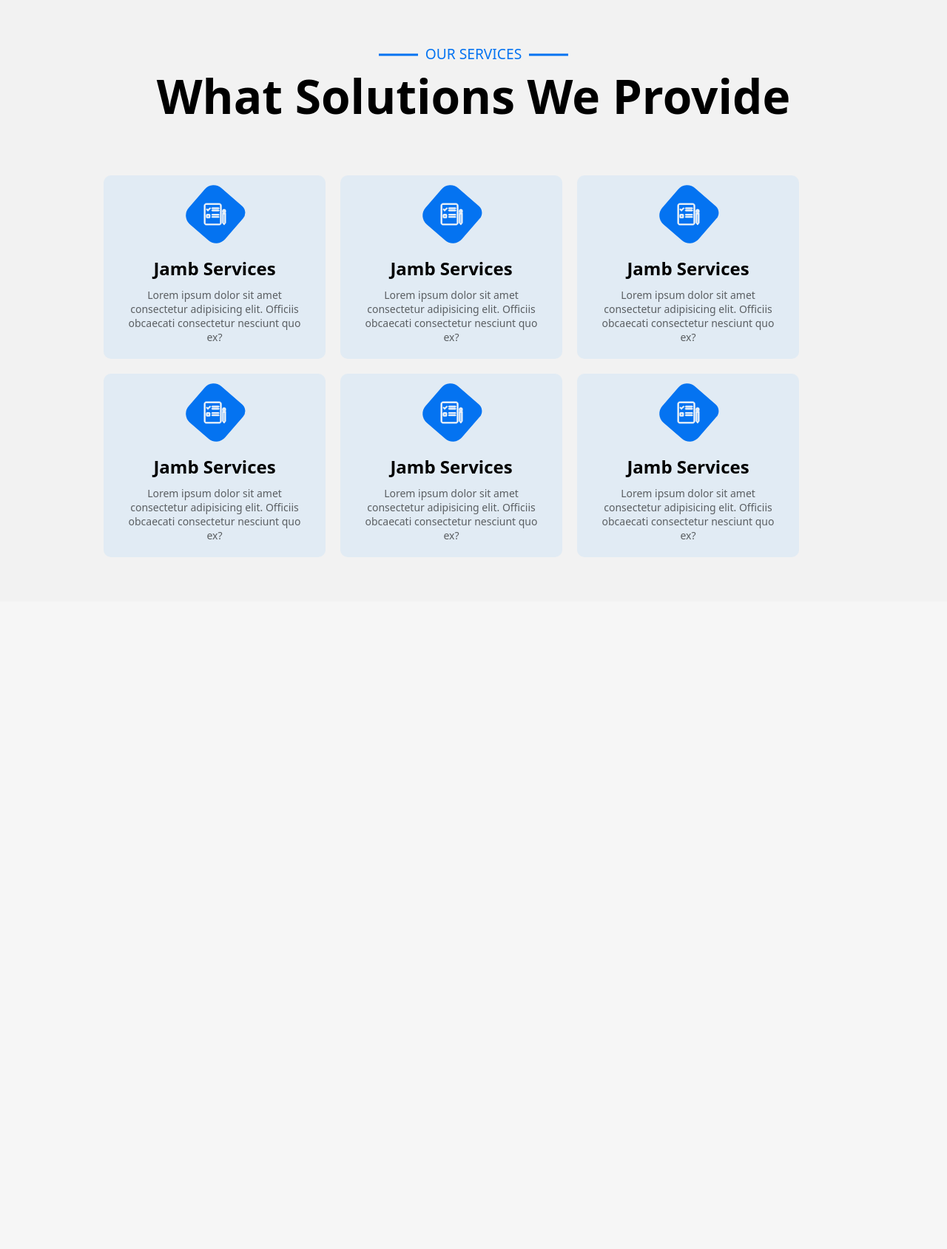
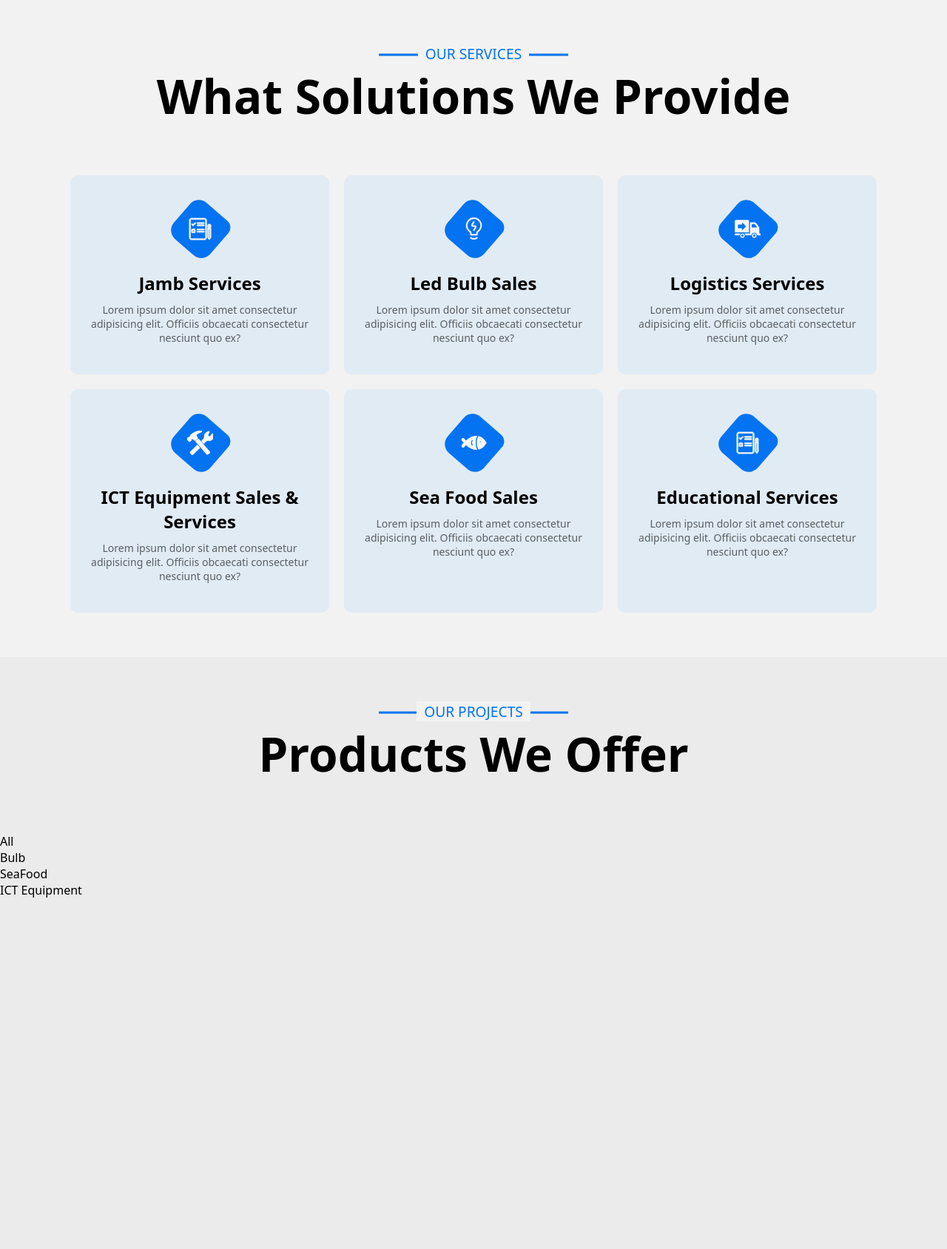
Before and after one commit to AdejumoOlanrewaju/Tiplogo, a Django app: page / in a window 1280 px wide. Shown: the part 801-2489 px from the top of the page at 74% size. Before the commit the page ends 1554 px from the top, so only its background shows below. Run offline with Django 5.2, Linux system fonts and the light colour scheme.

Commit message:
seventh commit

```diff
--- a/base/static/css/style.css
+++ b/base/static/css/style.css
@@ -480,11 +480,11 @@ header{
 
 }
 
-.services-head-container{
+.head-container{
     padding : 60px 0 0 0;
 }
 
-.services-subhead{
+.subhead{
     margin : 0px;
     /* padding : 20px 0 0px; */
     text-align : center;
@@ -495,12 +495,12 @@ header{
 
 }
 
-.services-subhead span{
+.subhead span{
     background-color: #f2f2f2;
     padding : 0 10px;
 }
 
-.services-subhead span::after{
+.subhead span::after{
     content : '';
     position : absolute;
     top : calc(50% + 1px);
@@ -509,10 +509,10 @@ header{
     width : 20%;
     height : 3px;
     background-color : var(--b-theme-clr);
-    transform : translate(-50%, -50%)
+    transform : translate(-50%, -50%);
 }
 
-.services-head{
+.head{
     font-size : clamp(2.5rem, 5.5vw, 4rem);
     text-align : center;
 
@@ -521,19 +521,21 @@ header{
 .service-boxes-container{
     display : flex;
     gap : 20px;
-    align-items : center;
+    /* align-items : center; */
+    justify-content: center;
     flex-wrap : wrap;
     width : 90%;
-    max-width : 1000px;
+    max-width : 1200px;
     margin : auto;
 
 }
 
 .service-box{
-    padding : 20px;
+    padding : 40px 10px;
     text-align : center;
     background-color : rgb(101 176 255 / 12%);
-    width : 300px;
+    width : 100%;
+    max-width : 350px;
     border-radius : 10px;
 }
 
@@ -580,6 +582,18 @@ header{
     width : 90%;
     margin : 10px auto 0;
 }
+
+.product-section{
+    background: #ecebeb;
+    height : 100vh;
+}
+
+.products-content-container
+
+.products-section .subhead span{
+    background : #ecebeb;
+}
+
 
 @media(max-width : 1100px){
     nav .container{
--- a/base/static/js/script.js
+++ b/base/static/js/script.js
@@ -1,5 +1,3 @@
-console.log("hi there")
-
 let overlay = document.querySelector(".overlay")
 let nextBtn = document.querySelector(".next.btn")
 let prevBtn = document.querySelector(".prev.btn")
@@ -17,6 +15,7 @@ let touchEndX
 let swipeDifference
 let threshold = 50
 console.log(navLinks)
+console.log(scrollY)
 window.addEventListener("scroll", () => {
     console.log(scrollY)
     if(scrollY > 0){
--- a/base/templates/index.html
+++ b/base/templates/index.html
@@ -146,9 +146,9 @@
 
         <main>
             <section class = "services-section">
-                <div class = "services-head-container">
-                    <p class = "services-subhead"><span>OUR SERVICES</span></p>
-                    <h3 class = "services-head">What Solutions We Provide</h3>
+                <div class = "head-container">
+                    <p class = "subhead"><span>OUR SERVICES</span></p>
+                    <h3 class = "head">What Solutions We Provide</h3>
                 </div>
 
                 <div class = "service-boxes-container">
@@ -169,10 +169,10 @@
                     <div class = "service-box">
                         <div class = "service-logo">
                             <span></span>
-                            <img src = "/static/img/cbt.svg" alt = ""/>
+                            <img src = "/static/img/bulb.svg" alt = ""/>
                         </div>
 
-                        <p class = "service-name">Jamb Services</p>
+                        <p class = "service-name">Led Bulb Sales</p>
 
                         <p class = "sub-content">
                             Lorem ipsum dolor sit amet consectetur adipisicing elit.
@@ -183,10 +183,10 @@
                     <div class = "service-box">
                         <div class = "service-logo">
                             <span></span>
-                            <img src = "/static/img/cbt.svg" alt = ""/>
+                            <img src = "/static/img/logistics.svg" alt = ""/>
                         </div>
 
-                        <p class = "service-name">Jamb Services</p>
+                        <p class = "service-name">Logistics Services</p>
 
                         <p class = "sub-content">
                             Lorem ipsum dolor sit amet consectetur adipisicing elit.
@@ -197,10 +197,25 @@
                     <div class = "service-box">
                         <div class = "service-logo">
                             <span></span>
-                            <img src = "/static/img/cbt.svg" alt = ""/>
+                            <img src = "/static/img/tools.svg" alt = ""/>
                         </div>
 
-                        <p class = "service-name">Jamb Services</p>
+                        <p class = "service-name">ICT Equipment Sales & Services</p>
+
+                        <p class = "sub-content">
+                            Lorem ipsum dolor sit amet consectetur adipisicing elit.
+                            Officiis obcaecati consectetur nesciunt quo ex?
+
+                        </p>
+                    </div>
+
+                    <div class = "service-box">
+                        <div class = "service-logo">
+                            <span></span>
+                            <img src = "/static/img/fish.svg" alt = ""/>
+                        </div>
+
+                        <p class = "service-name">Sea Food Sales</p>
 
                         <p class = "sub-content">
                             Lorem ipsum dolor sit amet consectetur adipisicing elit.
@@ -215,22 +230,7 @@
                             <img src = "/static/img/cbt.svg" alt = ""/>
                         </div>
 
-                        <p class = "service-name">Jamb Services</p>
-
-                        <p class = "sub-content">
-                            Lorem ipsum dolor sit amet consectetur adipisicing elit.
-                            Officiis obcaecati consectetur nesciunt quo ex?
-
-                        </p>
-                    </div>
-
-                    <div class = "service-box">
-                        <div class = "service-logo">
-                            <span></span>
-                            <img src = "/static/img/cbt.svg" alt = ""/>
-                        </div>
-
-                        <p class = "service-name">Jamb Services</p>
+                        <p class = "service-name">Educational Services</p>
 
                         <p class = "sub-content">
                             Lorem ipsum dolor sit amet consectetur adipisicing elit.
@@ -240,6 +240,26 @@
                     </div>
                 </div>
             </section>
+
+            <section class = "product-section">
+                <div class = "head-container">
+                    <p class = "subhead"><span>OUR PROJECTS</span></p>
+                    <h3 class = "head">Products We Offer</h3>
+                </div>
+
+                <div class = "products-content-container">
+                    <ul class = "products-tab">
+                        <li class = "tab-links">All</li>
+                        <li class = "tab-links">Bulb</li>
+                        <li class = "tab-links">SeaFood</li>
+                        <li class = "tab-links">ICT Equipment</li>
+                    </ul>
+
+                    <div class = "products-boxes-container">
+                        <div></div>
+                    </div>
+                </div>
+            </section>
         </main>
     </section>
 </body>
```
Also changed, not shown: base/static/img/bulb.svg (added), base/static/img/fish.svg (added), base/static/img/logistics.svg (added), base/static/img/tools.svg (added).
